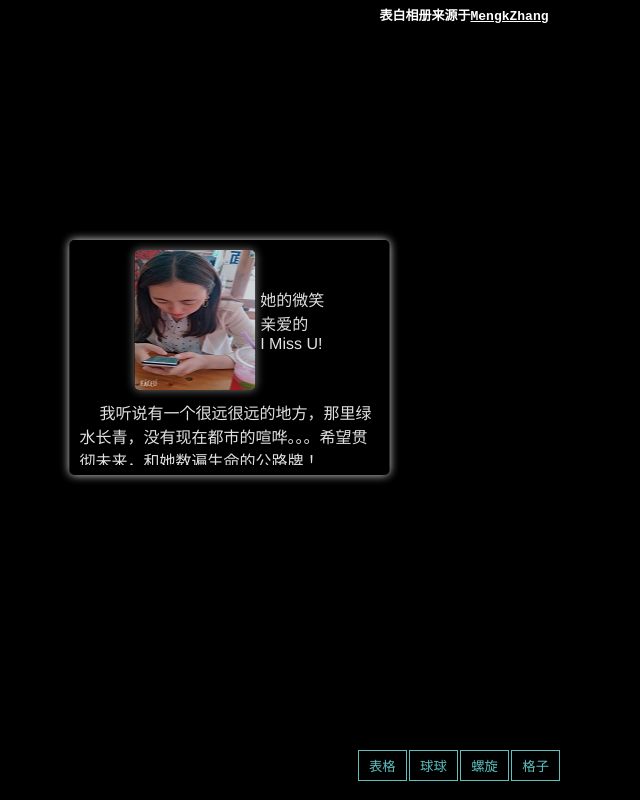
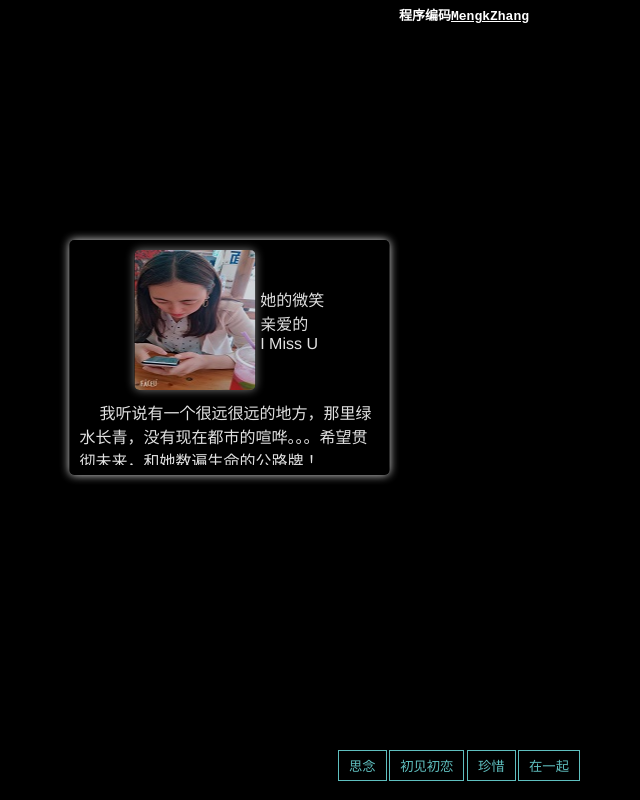
Before and after one commit to MengkZhang/justlikeu, a plain HTML site: page index.html in a window 1280 px wide. Shown: the whole page, without its empty margins (181-821 px from the left). Drawn offline with nearby package versions, Linux system fonts and the light colour scheme.

Commit message:
dingyumei

```diff
--- a/index.html
+++ b/index.html
@@ -119,12 +119,12 @@
 <div id="container">
 <audio src="./img/music.mp3" loop="loop" controls autoplay style="display:none;"></audio>
 </div>
-<div id="info">表白相册来源于<a href="https://www.jianshu.com/u/3a6eb732f7e2" target="_blank">MengkZhang</a></div>
+<div id="info">程序编码<a href="https://www.jianshu.com/u/3a6eb732f7e2" target="_blank">MengkZhang</a></div>
 <div id="menu">
-<button id="table">表格</button>
-<button id="sphere">球球</button>
-<button id="helix">螺旋</button>
-<button id="grid">格子</button>
+<button id="table">思念</button>
+<button id="sphere">初见初恋</button>
+<button id="helix">珍惜</button>
+<button id="grid">在一起</button>
 </div>
 <div class="show_info animated" style="display:none;">
 <div class="info_my">
@@ -132,7 +132,7 @@
 <div class="info_mem">
 <div class="nickname">她的微笑</div>
 <div class="id">亲爱的</div>
-<div class="vote">I Miss U!</div>
+<div class="vote">I Miss U</div>
 </div>
 </div>
 <div class="intro">我听说有一个很远很远的地方，那里绿水长青，没有现在都市的喧哗。。。希望贯彻未来，和她数遍生命的公路牌！</div>
```
